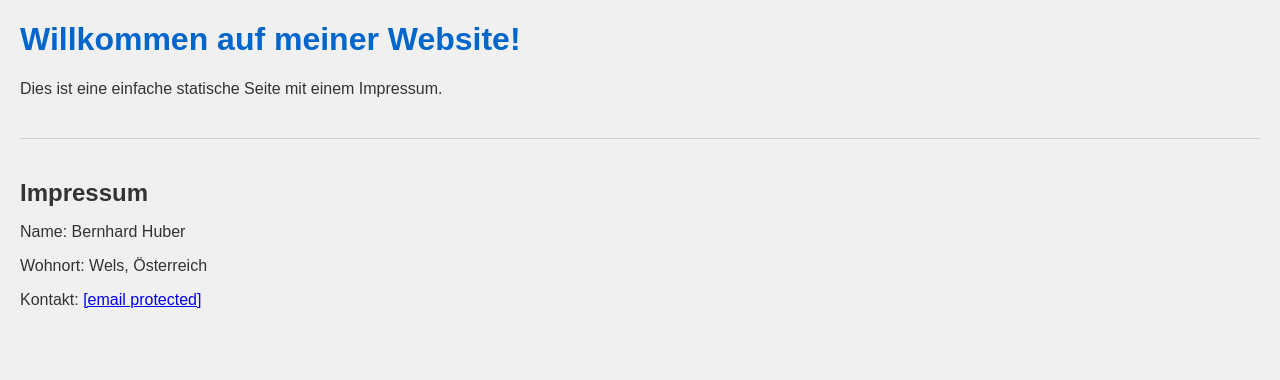
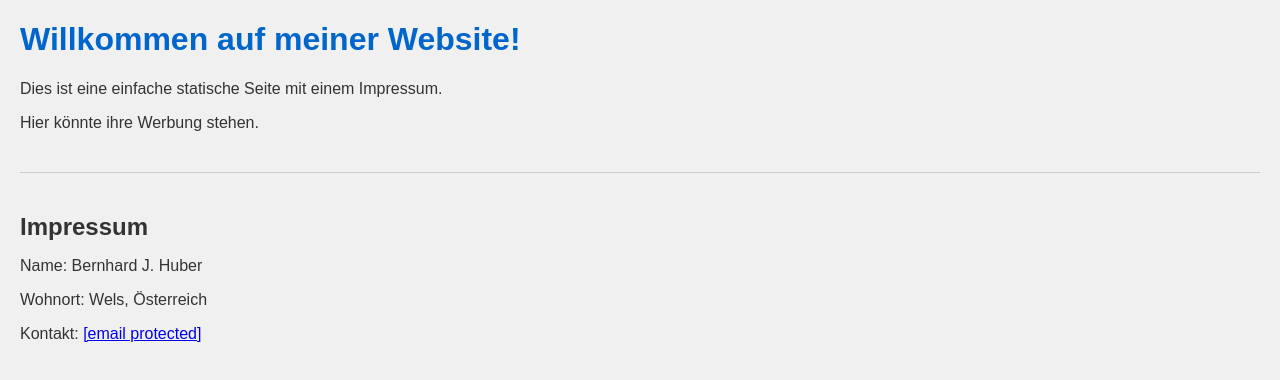
Before and after one commit to Lenny156x/meine-website, a plain HTML site: page public/index.html in a window 1280 px wide. Drawn offline with Linux system fonts and the light colour scheme.

Commit message:
Update index.html

```diff
--- a/public/index.html
+++ b/public/index.html
@@ -3,21 +3,20 @@
 <head>
     <meta charset="UTF-8">
     <meta name="viewport" content="width=device-width, initial-scale=1.0">
-    <title>Meine Website</title>
+    <title>Bernhards Reich</title>
     <link rel="stylesheet" href="style.css">
 </head>
 <body>
     <h1>Willkommen auf meiner Website!</h1>
     <p>Dies ist eine einfache statische Seite mit einem Impressum.</p>
+    <p>Hier könnte ihre Werbung stehen.</p>
 
     <footer>
         <h2>Impressum</h2>
-        <p>Name: Bernhard Huber</p>
+        <p>Name: Bernhard J. Huber</p>
         <p>Wohnort: Wels, Österreich</p>
         <p>Kontakt: <a href="/cdn-cgi/l/email-protection#066e7364637464633e3546616b676f6a2865696b" class="__cf_email__">[email&nbsp;protected]</a>
      <script data-cfasync="false" src="/cdn-cgi/scripts/f2bf09f8/cloudflare-static/email-decode.min.js"></script></p>
     </footer>
-
-    <script src="script.js"></script>
 </body>
 </html>
```
